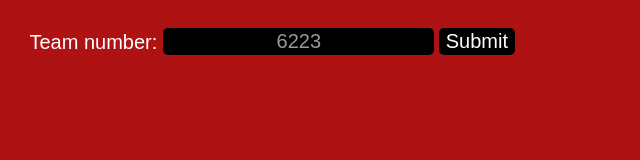
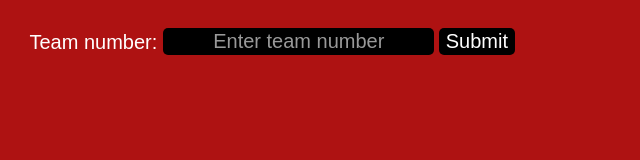
Before and after one commit to Arsenal-Engineering/tba-api-example-webpage, a plain HTML site: page team_info/index.html in a window 1280 px wide. Shown: the whole page, without its empty margins (0-640 px from the left). Drawn offline with Linux system fonts and the light colour scheme.

Commit message:
Update placeholder

```diff
--- a/team_info/index.html
+++ b/team_info/index.html
@@ -11,7 +11,7 @@
   <body>
     <main>
         <label class="text" id="label" for="team">Team number:</label>
-        <input class="input" type="text" id="team" placeholder="6223" oninput="test(this.id);" onpaste="test(this.id)"/>
+        <input class="input" type="text" id="team" placeholder="Enter team number" oninput="test(this.id);" onpaste="test(this.id)"/>
         <input class="button" type="submit" value="Submit" onclick="displayData()">
         <br>
         <br>
```
